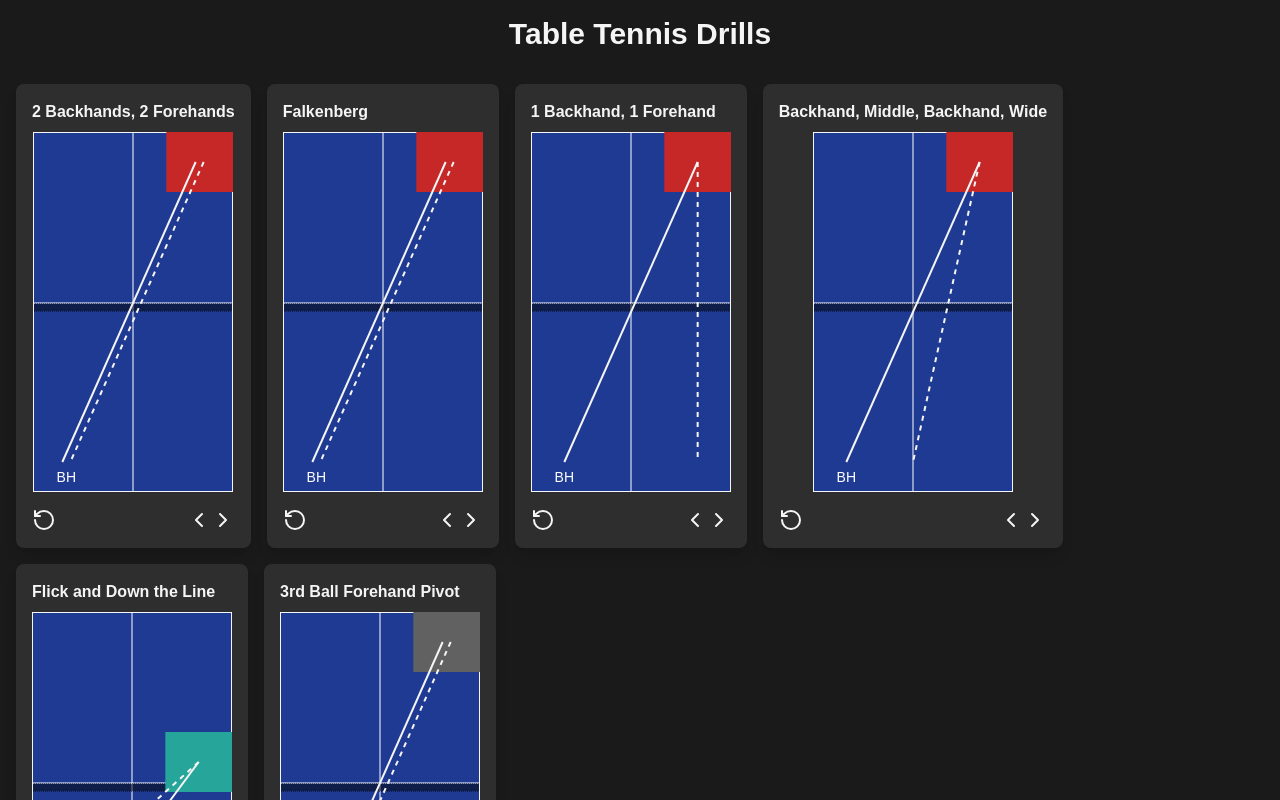
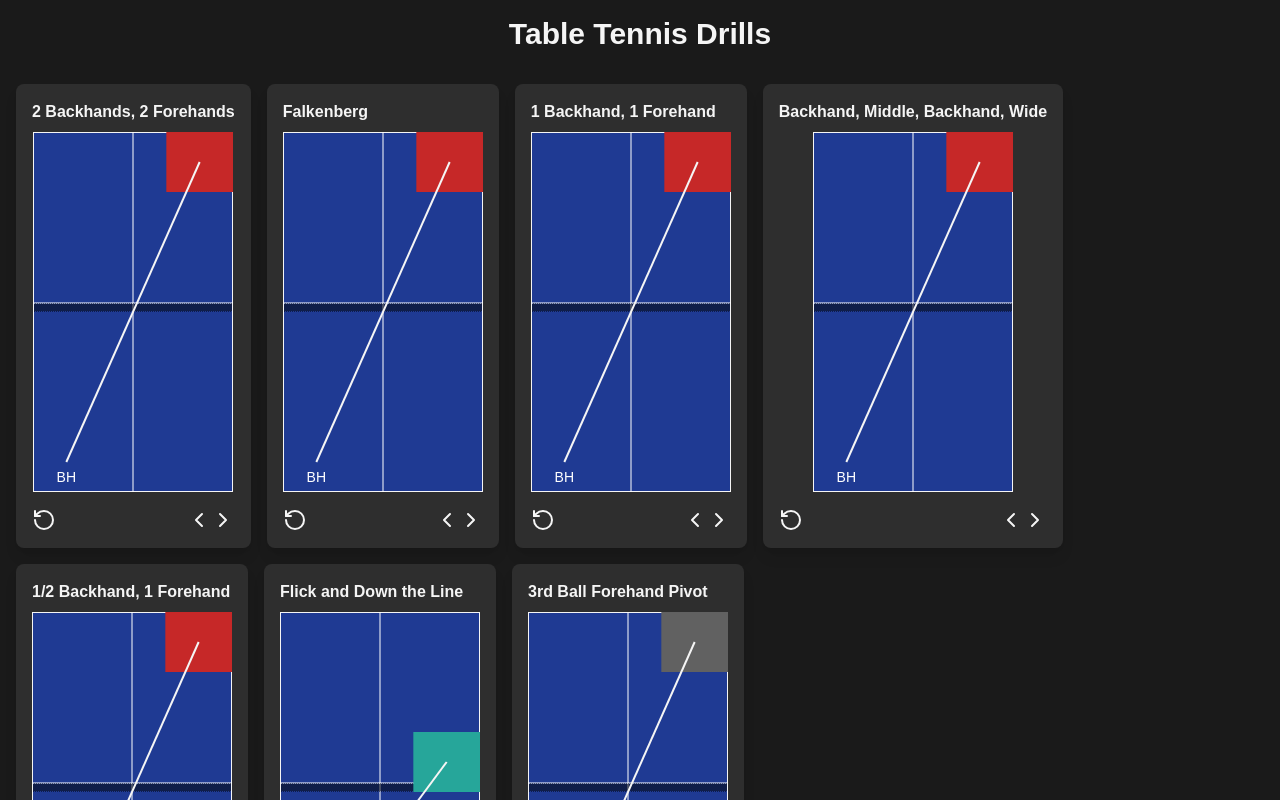
Before and after one commit to RowMur/ttdrills, a Next.js app: page / in a window 1280 px wide. Shown: the top 800 px of the page. Built offline with nearby package versions, Linux system fonts and the light colour scheme.

Commit message:
feat: navigating through tree

```diff
--- a/src/components/DrillCard.tsx
+++ b/src/components/DrillCard.tsx
@@ -1,8 +1,13 @@
+"use client";
+
 import { ControlButton } from "@/components/ControlButton";
 import { DrillDiagram } from "@/components/DrillDiagram/DrillDiagram";
-import { Drill } from "@/types";
+import { Drill, Node } from "@/types";
 import { ChevronLeft, ChevronRight, RotateCcw } from "lucide-react";
 import { useState } from "react";
+
+const DIAGRAM_HEIGHT = 360;
+const DIAGRAM_WIDTH = 200;
 
 type Props = {
   drill: Drill;
@@ -10,14 +15,21 @@ type Props = {
 
 export const DrillCard = ({ drill }: Props) => {
   const [nodeId, setNodeId] = useState(drill.graph.entryPoint);
+  const [selectingNextNode, setSelectingNextNode] = useState(false);
 
   let hasNext = true;
-  const nextNodeId = drill.graph.nodes[nodeId].next?.[0];
-  if (nextNodeId === undefined) {
+  const nextNodeIds = drill.graph.nodes[nodeId].next;
+  const availableNextNodes: Node[] | undefined = [];
+  if (!nextNodeIds) {
     hasNext = false;
   } else {
-    const nextNode = drill.graph.nodes[nextNodeId];
-    if (nextNode.next === null) {
+    for (const nextNodeId of nextNodeIds) {
+      const nextNode = drill.graph.nodes[nextNodeId];
+      if (nextNode?.next && nextNode.next !== null) {
+        availableNextNodes.push(nextNode);
+      }
+    }
+    if (availableNextNodes.length <= 0) {
       // If the next node has no next nodes, stay on the current node as last node is just for placement
       hasNext = false;
     }
@@ -32,7 +44,32 @@ export const DrillCard = ({ drill }: Props) => {
       {/* <div className="flex flex-wrap gap-2 mb-4">
         <Tag text={drill.loopBehavior} />
       </div> */}
-      <DrillDiagram drill={drill} nodeId={nodeId} />
+      <div
+        className={`relative min-w-[${DIAGRAM_WIDTH}px] w-fit h-[${DIAGRAM_HEIGHT}px] mx-auto`}
+      >
+        <DrillDiagram
+          drill={drill}
+          nodeId={nodeId}
+          height={DIAGRAM_HEIGHT}
+          width={DIAGRAM_WIDTH}
+        />
+        {selectingNextNode && (
+          <div className="absolute left-0 top-0 size-full bg-slate opacity-80 grid place-items-center">
+            {availableNextNodes.map((nextNode) => (
+              <ControlButton
+                key={nextNode.id}
+                onClick={() => {
+                  setNodeId(nextNode.id);
+                  setSelectingNextNode(false);
+                }}
+              >
+                {nextNode.ball.placement.direction}{" "}
+                {nextNode.ball.placement.depth}
+              </ControlButton>
+            ))}
+          </div>
+        )}
+      </div>
       <div className="flex justify-between gap-2 mt-4">
         <ControlButton onClick={() => setNodeId(drill.graph.entryPoint)}>
           <RotateCcw />
@@ -45,7 +82,11 @@ export const DrillCard = ({ drill }: Props) => {
             <ChevronLeft />
           </ControlButton>
           <ControlButton
-            onClick={nextNodeId ? () => setNodeId(nextNodeId) : undefined}
+            onClick={
+              availableNextNodes?.length === 1
+                ? () => setNodeId(availableNextNodes[0].id)
+                : () => setSelectingNextNode(true)
+            }
             disabled={!hasNext}
           >
             <ChevronRight />
--- a/src/components/DrillDiagram/DrillDiagram.tsx
+++ b/src/components/DrillDiagram/DrillDiagram.tsx
@@ -5,66 +5,49 @@ import { Drill } from "@/types";
 import { getCoords } from "@/utils/coords";
 // import { getRepetitionDisplay } from "@/utils/getRepetitionDisplay";
 
-const WIDTH = 200;
-const HEIGHT = 360;
-
-const backAndForthSplit = 4;
-
 type Props = {
   drill: Drill;
   nodeId: string;
+  height: number;
+  width: number;
 };
 
-export const DrillDiagram = ({ drill, nodeId }: Props) => {
+export const DrillDiagram = ({ drill, nodeId, height, width }: Props) => {
   const out = drill.graph.nodes[nodeId];
-  const incoming = out.next ? drill.graph.nodes[out.next[0]] : null;
-  const nextExchangeBall = incoming?.next
-    ? drill.graph.nodes[incoming.next[0]]
+  const incomingOptions = out.next
+    ? out.next.map((i) => drill.graph.nodes[i])
     : null;
 
-  if (!out || !incoming) {
+  if (!out || !incomingOptions) {
     return null;
   }
 
   const [startX, startY] = getCoords(
-    HEIGHT,
-    WIDTH,
+    height,
+    width,
     out.ball.placement,
     out.ball.isOpponent
   );
-  const [endX, endY] = getCoords(
-    HEIGHT,
-    WIDTH,
-    incoming?.ball.placement || {
+  const endCoords = incomingOptions.map((i) =>
+    getCoords(
+      height,
+      width,
+      i?.ball.placement || {
         depth: "long",
         direction: out.ball.placement.direction,
       },
-    incoming?.ball.isOpponent || false
-  );
-  const [nextX, nextY] = getCoords(
-    HEIGHT,
-    WIDTH,
-    nextExchangeBall?.ball.placement || {
-      depth: "long",
-      direction:
-        incoming?.ball.placement.direction || out.ball.placement.direction,
-    },
-    nextExchangeBall?.ball.isOpponent || false
+      i?.ball.isOpponent || false
+    )
   );
 
-  const isBackAndForth = startX === nextX && startY === nextY;
-
   return (
-    <svg
-      width={WIDTH}
-      height={HEIGHT}
-      xmlns="http://www.w3.org/2000/svg"
-      className="mx-auto"
-    >
-      <Table height={HEIGHT} width={WIDTH} />
+    <svg width={width} height={height} xmlns="http://www.w3.org/2000/svg">
+      <Table height={height} width={width} />
+      {incomingOptions.map((incoming) => (
         <HighlightedSection
-        tableHeight={HEIGHT}
-        tableWidth={WIDTH}
+          key={incoming.id}
+          tableHeight={height}
+          tableWidth={width}
           ball={
             incoming?.ball || {
               isOpponent: !out.ball.isOpponent,
@@ -77,13 +60,7 @@ export const DrillDiagram = ({ drill, nodeId }: Props) => {
             }
           }
         />
-      {/* {nextExchangeBall && (
-        <HighlightedSection
-          tableHeight={HEIGHT}
-          tableWidth={WIDTH}
-          ball={nextExchangeBall.ball}
-        />
-      )} */}
+      ))}
       <text
         x={startX}
         y={out.ball.isOpponent ? startY - 10 : startY + 20}
@@ -96,58 +73,20 @@ export const DrillDiagram = ({ drill, nodeId }: Props) => {
                 )} */}
         {shotTypeShorthand[out.ball.stroke]}
       </text>
-      {/* {incoming && (
-        <text
-          x={endX}
-          y={incoming.ball.isOpponent ? endY - 10 : endY + 20}
-          textAnchor="middle"
-          fontSize="14"
-          fill="white"
-        >
-          {shotTypeShorthand[incoming.ball.stroke]}
-        </text>
-      )} */}
+      {incomingOptions.map((incoming, index) => {
+        const [endX, endY] = endCoords[index];
+        return (
           <line
-        x1={
-          isBackAndForth
-            ? incoming?.ball.isOpponent
-              ? startX - backAndForthSplit
-              : startX + backAndForthSplit
-            : startX
-        }
+            key={incoming.id}
+            x1={startX}
             y1={startY}
-        x2={
-          isBackAndForth
-            ? incoming?.ball.isOpponent
-              ? endX - backAndForthSplit
-              : endX + backAndForthSplit
-            : endX
-        }
+            x2={endX}
             y2={endY}
             className="stroke-2 stroke-white"
+            strokeDasharray={incomingOptions.length > 1 ? "4,2" : "none"}
           />
-      {nextExchangeBall && (
-        <line
-          x1={
-            isBackAndForth
-              ? nextExchangeBall?.ball.isOpponent
-                ? endX - backAndForthSplit
-                : endX + backAndForthSplit
-              : endX
-          }
-          y1={endY}
-          x2={
-            isBackAndForth
-              ? nextExchangeBall?.ball.isOpponent
-                ? nextX - backAndForthSplit
-                : nextX + backAndForthSplit
-              : nextX
-          }
-          y2={nextY}
-          className="stroke-white stroke-2"
-          strokeDasharray="5,5"
-        />
-      )}
+        );
+      })}
     </svg>
   );
 };
--- a/src/data.ts
+++ b/src/data.ts
@@ -35,7 +35,7 @@ export const DRILLS: Drill[] = [
           },
         },
         backhand2: {
-          id: "backhand1",
+          id: "backhand2",
           prev: ["block1"],
           next: ["block2"],
           ball: {
@@ -57,7 +57,7 @@ export const DRILLS: Drill[] = [
           },
         },
         forehand1: {
-          id: "forehand1 ",
+          id: "forehand1",
           prev: ["block2"],
           next: ["block3"],
           ball: {
@@ -325,25 +325,80 @@ export const DRILLS: Drill[] = [
       },
     },
   },
-  // // {
-  // //   name: "1/2 Backhand, 1 Forehand",
-  // //   shots: [
-  // //     {
-  // //       spin: "top",
-  // //       type: "backhand",
-  // //       from: { depth: "long", direction: "backhand" },
-  // //       to: { depth: "long", direction: "backhand" },
-  // //       repetition: { min: 1, max: 2 },
-  // //     },
-  // //     {
-  // //       spin: "top",
-  // //       type: "forehand",
-  // //       from: { depth: "long", direction: "forehand" },
-  // //       to: { depth: "long", direction: "backhand" },
-  // //     },
-  // //   ],
-  // //   loopBehavior: "continuous",
-  // // },
+  {
+    name: "1/2 Backhand, 1 Forehand",
+    graph: {
+      entryPoint: "backhand1",
+      nodes: {
+        backhand1: {
+          id: "backhand1",
+          prev: ["block3"],
+          next: ["block1"],
+          ball: {
+            spin: "top",
+            stroke: "backhand",
+            placement: { depth: "long", direction: "backhand" },
+            isOpponent: false,
+          },
+        },
+        block1: {
+          id: "block1",
+          prev: ["backhand1"],
+          next: ["backhand2", "forehand1"],
+          ball: {
+            spin: "top",
+            stroke: "backhand",
+            placement: { depth: "long", direction: "backhand" },
+            isOpponent: true,
+          },
+        },
+        backhand2: {
+          id: "backhand2",
+          prev: ["block1"],
+          next: ["block2"],
+          ball: {
+            spin: "top",
+            stroke: "backhand",
+            placement: { depth: "long", direction: "backhand" },
+            isOpponent: false,
+          },
+        },
+        block2: {
+          id: "block2",
+          prev: ["backhand2"],
+          next: ["forehand1"],
+          ball: {
+            spin: "top",
+            stroke: "backhand",
+            placement: { depth: "long", direction: "backhand" },
+            isOpponent: true,
+          },
+        },
+        forehand1: {
+          id: "forehand1",
+          prev: ["block1", "block2"],
+          next: ["block3"],
+          ball: {
+            spin: "top",
+            stroke: "forehand",
+            placement: { depth: "long", direction: "forehand" },
+            isOpponent: false,
+          },
+        },
+        block3: {
+          id: "block3",
+          prev: ["forehand1"],
+          next: ["backhand1"],
+          ball: {
+            spin: "top",
+            stroke: "backhand",
+            placement: { depth: "long", direction: "backhand" },
+            isOpponent: true,
+          },
+        },
+      },
+    },
+  },
   // // {
   // //   name: "1/2 Backhand, 1/2 Forehand",
   // //   shots: [
--- a/src/types.ts
+++ b/src/types.ts
@@ -26,7 +26,7 @@ export type Ball = {
   // repetition?: Repetition;
 };
 
-type Node = {
+export type Node = {
   id: string;
   prev: string[] | null;
   next: string[] | null;
--- a/src/utils/coords.ts
+++ b/src/utils/coords.ts
@@ -12,7 +12,7 @@ export const getCoords = (
   tableWidth: number,
   placement: Placement,
   isOpponent: boolean
-) => {
+): [number, number, number, number] => {
   const { sectionWidth, sectionHeight } = getSectionDimensions(
     tableHeight,
     tableWidth
```
Lines whose indentation alone changed are shown as unchanged.
